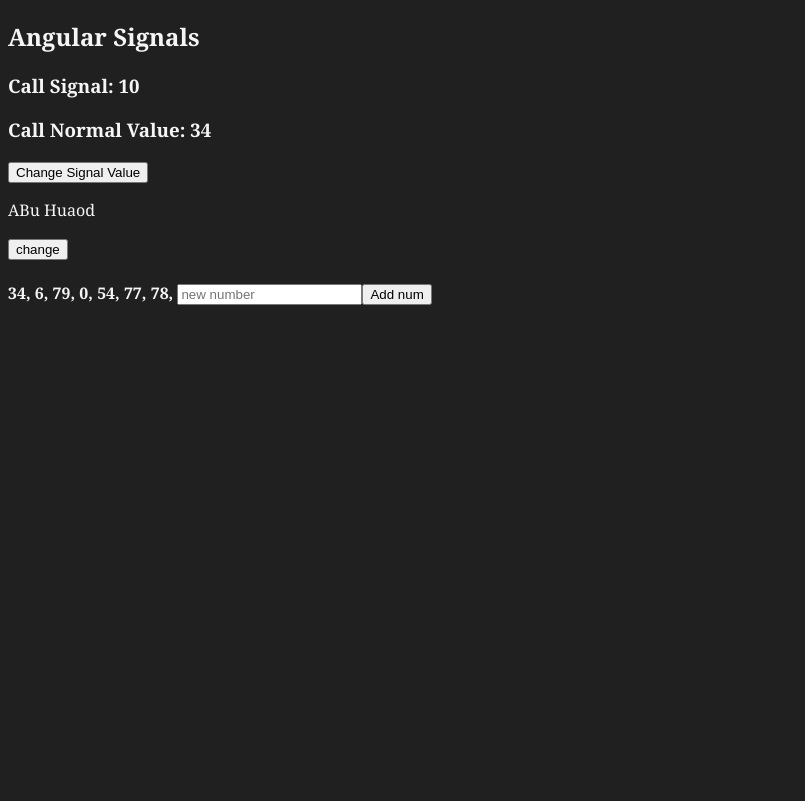
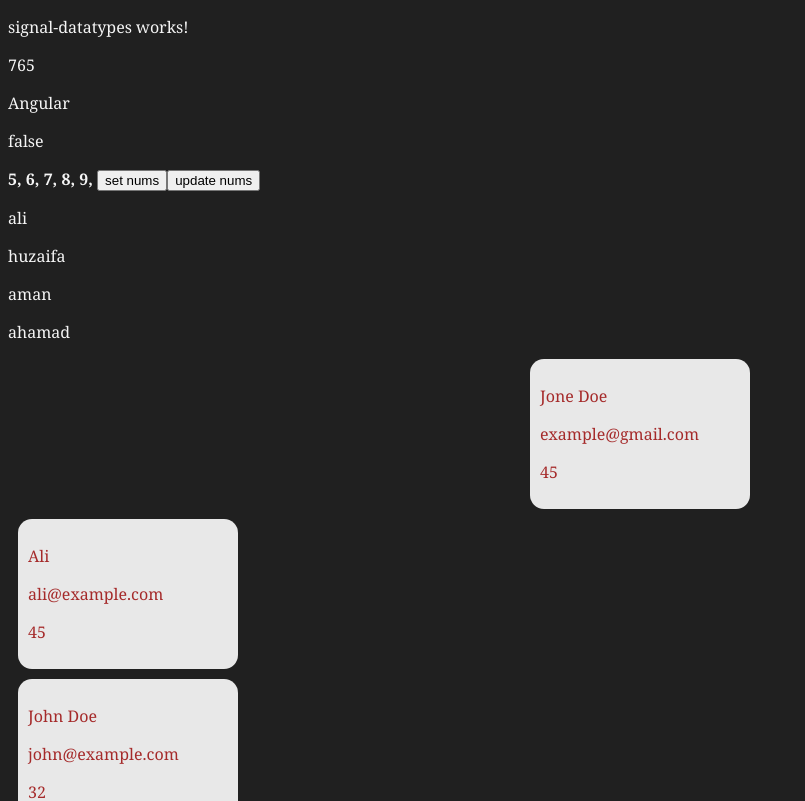
Before and after one commit to iuzaifa/angular.learn.dev, an Angular app: page / in a window 1280 px wide. Shown: the top 801 px of the page, without its empty margins (0-805 px from the left). Built offline with nearby package versions, Linux system fonts and the light colour scheme.

Commit message:
feat: add user interface and signal-based user list

```diff
--- a/src/app/angular-signals/angular-signals.html
+++ b/src/app/angular-signals/angular-signals.html
@@ -26,4 +26,4 @@
 }
 
 <input #newnums type="number" placeholder="new number" (input)="newNum">
-<button (click)="updateNumbers(newnums.valueAsNumber); newnums.value='newNum'" >Add num</button>
+<button (click)="updateNumbers(newnums.valueAsNumber); newnums.value=''" >Add num</button>
--- a/src/app/app.html
+++ b/src/app/app.html
@@ -14,4 +14,5 @@
 <!-- <app-else-if-flow/>cl -->
 <!-- <app-angular-loops/> -->
  <!-- <app-angular-loop-contextual-vars/> -->
-<app-angular-signals/>
+<!-- <app-angular-signals/> -->
+ <app-signal-datatypes/>
--- /dev/null
+++ b/src/app/signal-datatypes/signal-datatypes.css
@@ -0,0 +1,18 @@
+.card {
+    width: 200px;
+    margin: auto;
+    background: rgb(232, 232, 232);
+    padding: 10px;
+    color :brown;
+    border-radius: 14px;
+    margin-bottom: 10px;
+}
+
+.card2 {
+    width: 200px;
+    background: rgb(232, 232, 232);
+    padding: 10px;
+    color :brown;
+    border-radius: 14px;
+    margin: 10px;
+}
--- /dev/null
+++ b/src/app/signal-datatypes/signal-datatypes.html
@@ -0,0 +1,52 @@
+<p>signal-datatypes works!</p>
+
+<p>{{num()}}</p>
+<p>{{name()}}</p>
+<p>{{isAdmin()}}</p>
+
+@for (n of nums(); track $index) {
+    <strong>{{n}},    </strong>
+}
+
+<button (click)="setNums()" >set nums</button>
+<button (click)="updateNums()" >update nums</button>
+
+@for (nme of names(); track $index) {
+    <p>{{nme}}</p>
+}
+
+<div class="card">
+<p>{{user().name}}</p>
+<p>{{user().email}}</p>
+<p>{{user().age}}</p>
+</div>
+
+
+@for (i of users(); track $index) {
+    <div class="card2">
+        <p>{{i.name}}</p>
+        <p>{{i.email}}</p>
+        <p>{{i.age}}</p>
+    </div>
+
+}
+
+    <h3>{{ userlist().name }}</h3>
+    <p>Username: {{ userlist().username }}</p>
+    <p>Email: {{ userlist().email }}</p>
+    <p>Address: {{ userlist().address }}</p>
+    <p>Phone: {{ userlist().phone }}</p>
+    <p>Pincode: {{ userlist().pincode }}</p>
+    <hr>
+
+@for (user of userlists(); track $index) {
+  <div>
+    <h3>{{ user.name }}</h3>
+    <p>Username: {{ user.username }}</p>
+    <p>Email: {{ user.email }}</p>
+    <p>Address: {{ user.address }}</p>
+    <p>Phone: {{ user.phone }}</p>
+    <p>Pincode: {{ user.pincode }}</p>
+    <hr>
+  </div>
+}
--- /dev/null
+++ b/src/app/signal-datatypes/signal-datatypes.ts
@@ -0,0 +1,112 @@
+import { Component, signal } from '@angular/core';
+import { single } from 'rxjs';
+import { arrRemove } from 'rxjs/internal/util/arrRemove';
+
+interface Userlist {
+  name : string,
+  username: string,
+  email: string,
+  address : string,
+  phone : string,
+  pincode : number
+}
+
+
+@Component({
+  selector: 'app-signal-datatypes',
+  imports: [],
+  templateUrl: './signal-datatypes.html',
+  styleUrl: './signal-datatypes.css',
+})
+export class SignalDatatypes {
+
+  num = signal<number>(765);
+  name = signal<string>("Angular");
+  isAdmin = signal<boolean>(false);
+
+  nums = signal<number[]>([5,6,7,8,9]);
+
+  updateNums(){
+    this.nums.update(arr => [
+      ...arr,
+      345,678,8,9,0
+    ])
+  }
+
+  setNums(){
+    this.nums.set([4,6,7,8,9,0,7,6,5,5,])
+  }
+
+
+
+
+  names = signal<string[]>(["ali", "huzaifa", "aman", "ahamad"]);
+
+  user = signal<{name : string, email : string , age : number, }>({
+    name : "Jone Doe",
+    email: "example@gmail.com",
+    age : 45
+  })
+
+  users = signal<{name : string, email : string , age : number, }[]>([
+    {
+    name: "Ali",
+    email: "ali@example.com",
+    age: 45
+    },
+    {
+      name: "John Doe",
+      email: "john@example.com",
+      age: 32
+    },
+    {
+      name: "Sara Khan",
+      email: "sara@example.com",
+      age: 28
+    },
+    {
+      name: "Ahmed",
+      email: "ahmed@example.com",
+      age: 40
+    },
+    {
+      name: "Fatima",
+      email: "fatima@example.com",
+      age: 35
+    }
+  ])
+
+
+  userlist = signal<Userlist>({
+      name: "Ali",
+      username: "ali123",
+      email: "ali@example.com",
+      address: "Lucknow",
+      phone: "9876543210",
+      pincode: 226001
+
+  })
+
+  userlists = signal<Userlist[]>([
+    {
+      name: "Ali",
+      username: "ali123",
+      email: "ali@example.com",
+      address: "Lucknow",
+      phone: "9876543210",
+      pincode: 226001
+    },
+    {
+      name: "John Doe",
+      username: "john123",
+      email: "john@example.com",
+      address: "Delhi",
+      phone: "9876543211",
+      pincode: 110001
+    }
+  ])
+
+
+
+
+}
```
Also changed, not shown: src/app/app.ts (+4 -3 lines), 1 other file (tests, documents, lock files or other folders).
